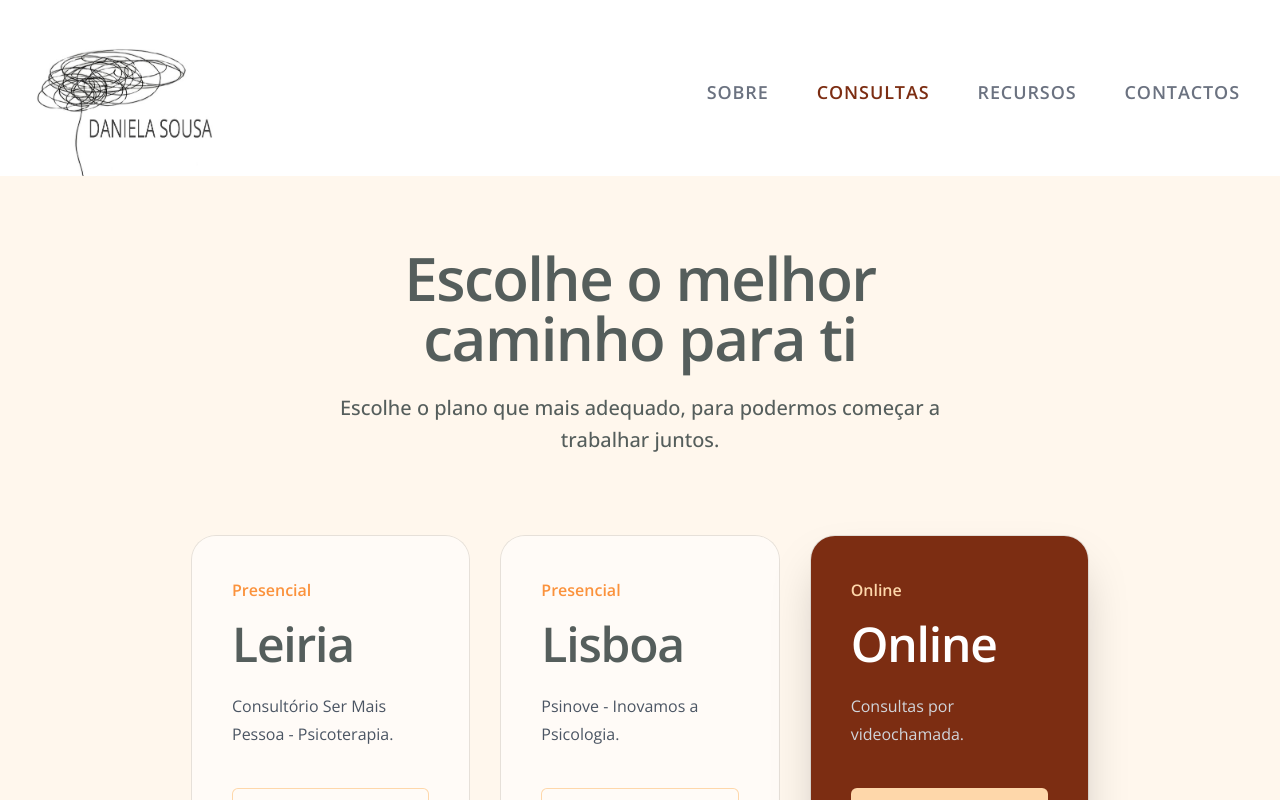
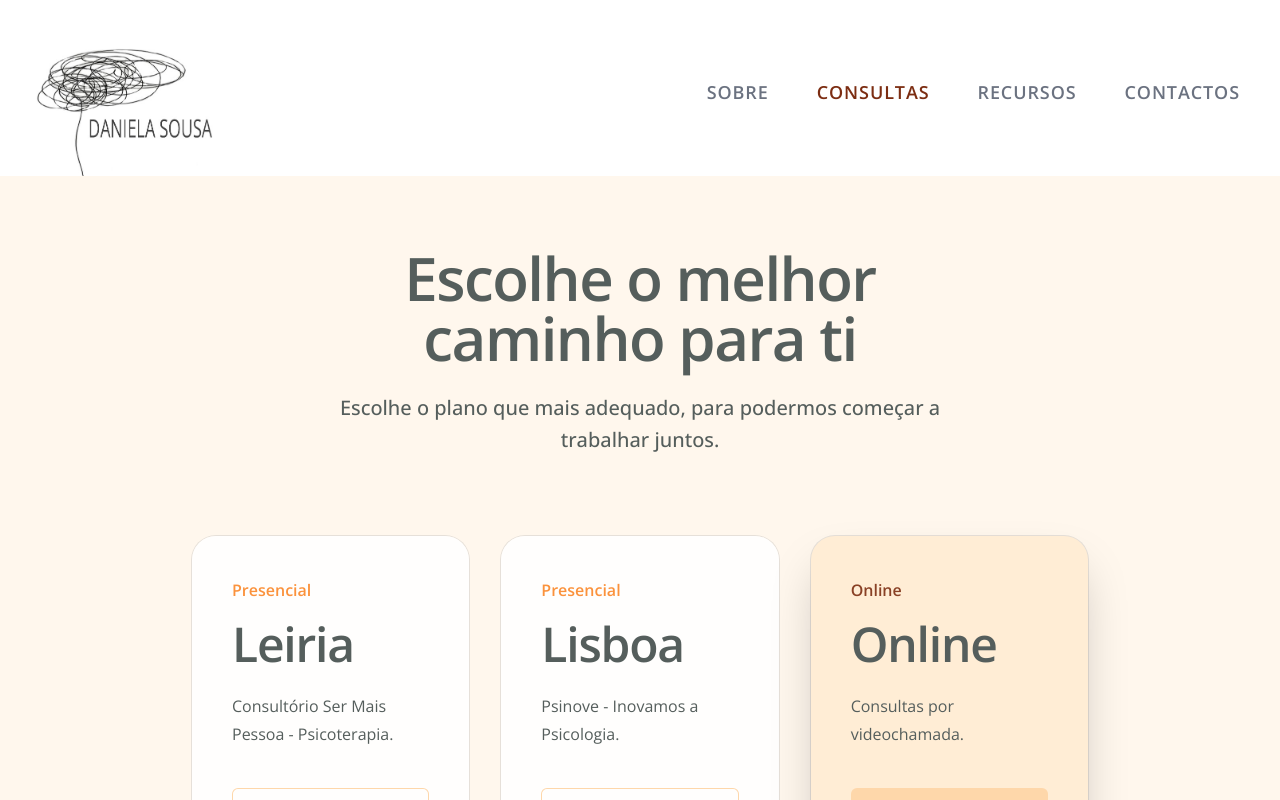
Before and after one commit to DeleteMind/site_psicologa, a Next.js app in the folder daniela-app/: page /consultas in a window 1280 px wide. Shown: the top 800 px of the page. Built offline with nearby package versions, Linux system fonts and the light colour scheme.

Commit message:
Change_colors_PlanosConsultas

```diff
--- a/daniela-app/app/contactos/page.tsx
+++ b/daniela-app/app/contactos/page.tsx
@@ -57,10 +57,10 @@ export default function ContactPage() {
   };
 
   return (
-    <main className="w-full sm:p-8 flex flex-col justify-center items-center max-w-lg mx-auto gap-4">
+    <main className="w-full p-8 flex flex-col justify-center items-center max-w-lg mx-auto gap-4">
       <form
         onSubmit={handleSubmit}
-        className="space-y-4  flex flex-col justify-start md:items-start p-12 my-8 bg-white rounded-md shadow-md"
+        className="space-y-4 flex flex-col justify-start md:items-start p-12 my-8 bg-white rounded-md shadow-md"
       >
         <h1 className="text-4xl sm:text-6xl mb-8">Fala comigo:</h1>
         <div className="flex flex-col w-full">
--- a/daniela-app/app/sobre/page.tsx
+++ b/daniela-app/app/sobre/page.tsx
@@ -26,7 +26,7 @@ export default function SobrePage() {
       {/* Section at the bottom */}
       <section className="mt-10 pt-8 text-justify text-xs sm:text-sm lg:text-base border-t-2 gap-x-8">
         <h3 className="mb-2 text-2xl p-4">SÍNTESE CURRICULAR</h3>
-        <div className="flex flex-col lg:w-1/2 bg-white rounded-2xl shadow-md p-4">
+        <div className="flex flex-col lg:w-1/2 bg-white/90 rounded-2xl shadow-md p-4">
           <p className='mb-4'>Sou a Daniela Sousa, Psicóloga Clínica, mestre em Psicoterapia Cognitiva - Comportamental e Integrativa, pela Faculdade de Psicologia da Universidade de Lisboa. Interesso-me especialmente pelas relações humanas e pela forma como o nosso sistema nervoso se modifica à medida que vamos criando novas relações interpessoais.</p>
           <p className='mb-4'>Na sala da terapia, importa-me acolher cada pessoa no seu todo, com aceitação e curiosidade para conhecer as suas vulnerabilidades, defesas e recursos. Considero importante ajustar as formas de intervenção às individualidades de cada um, por sermos todos únicos e não gostar de catalogar. É na relação terapêutica que se cria espaço para a consciência dos processos internos e, se potencia a mudança.</p>
           <p className='mb-4'>Frequento a formação avançada em psicoterapia na Associação Portuguesa de Terapias Cognitiva, Comportamental e Integrativa (APTCCI). Paralelamente, tenho vindo a fazer formações que me permitem conhecer melhor a relação entre o corpo e a mente, e entender mais sobre processos interpessoais, tendo especial interesse pela Terapia Focada na Emoções, Terapia Interpessoal Reconstrutiva, e Terapia Somática.</p>
--- a/daniela-app/components/PlanosConsultas.tsx
+++ b/daniela-app/components/PlanosConsultas.tsx
@@ -57,7 +57,7 @@ export default function TiposConsultas() {
           <div
             key={tier.id}
             className={classNames(
-              tier.featured ? 'relative bg-orange-900 shadow-2xl' : 'bg-white/60 sm:mx-8 lg:mx-0',
+              tier.featured ? 'relative bg-orange-100 shadow-2xl' : 'bg-white/90 sm:mx-8 lg:mx-0',
               tier.featured
                 ? ''
                 : tierIdx === 0
@@ -68,21 +68,21 @@ export default function TiposConsultas() {
           >
             <h3
               id={tier.id}
-              className={classNames(tier.featured ? 'text-orange-200' : 'text-orange-400', 'text-base/7 font-semibold')}
+              className={classNames(tier.featured ? 'text-orange-900/90' : 'text-orange-400', 'text-base/7 font-semibold')}
             >
               {tier.name}
             </h3>
             <p className="mt-4 flex items-baseline gap-x-2">
               <span
                 className={classNames(
-                  tier.featured ? 'text-white' : '',
+                  tier.featured ? '' : '', // Color of the name
                   'text-5xl font-semibold tracking-tight',
                 )}
               >
                 {tier.local}
               </span>
             </p>
-            <p className={classNames(tier.featured ? 'text-gray-300' : 'text-gray-600', 'mt-6 text-base/7')}>
+            <p className={classNames(tier.featured ? '' : '', 'mt-6 text-base/7')}> {/* color of the description*/}
               {tier.description}
             </p>
             {/* <ul
@@ -109,7 +109,7 @@ export default function TiposConsultas() {
               aria-describedby={tier.id}
               className={classNames(
                 tier.featured
-                  ? 'bg-orange-200 text-white shadow-xs hover:bg-orange-500 focus-visible:outline-indigo-600'
+                  ? 'bg-orange-200 text-white text-shadow shadow-xs hover:bg-orange-300 focus-visible:outline-orange-600'
                   : 'ring-1 ring-orange-200 ring-inset hover:ring-orange-300 focus-visible:outline-orange-600',
                 'mt-8 block rounded-md px-3.5 py-2.5 text-center text-sm font-semibold focus-visible:outline-2 focus-visible:outline-offset-2 sm:mt-10',
               )}
```
